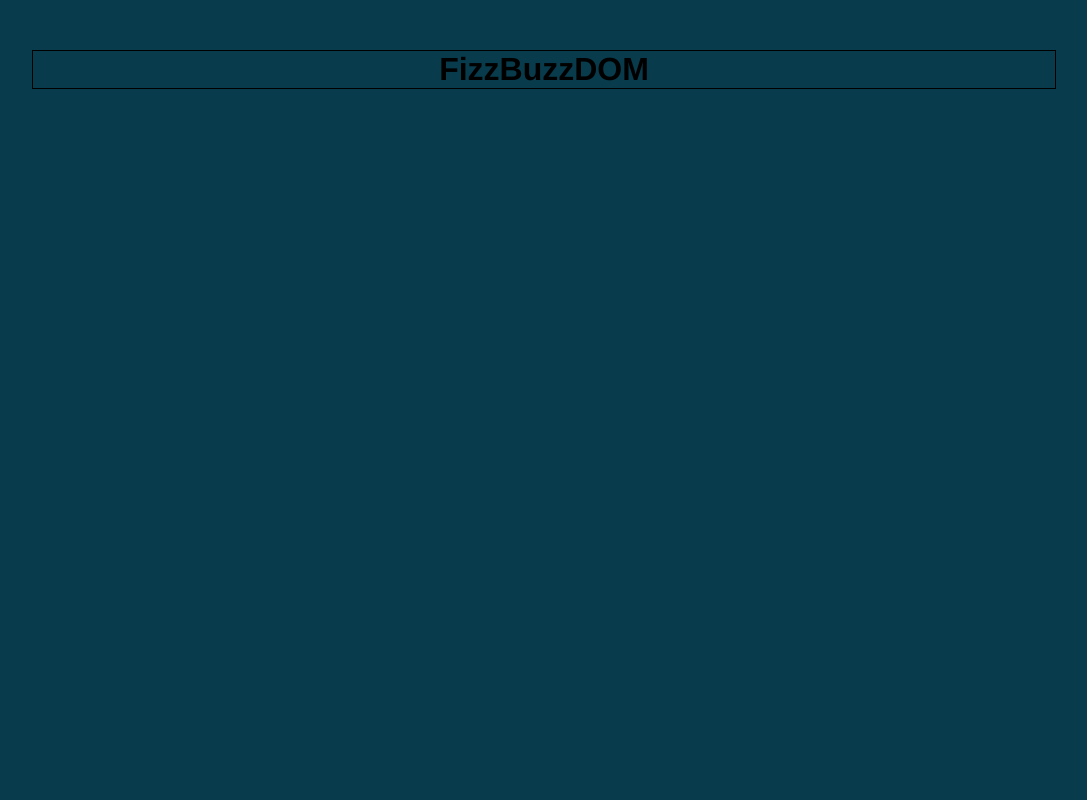
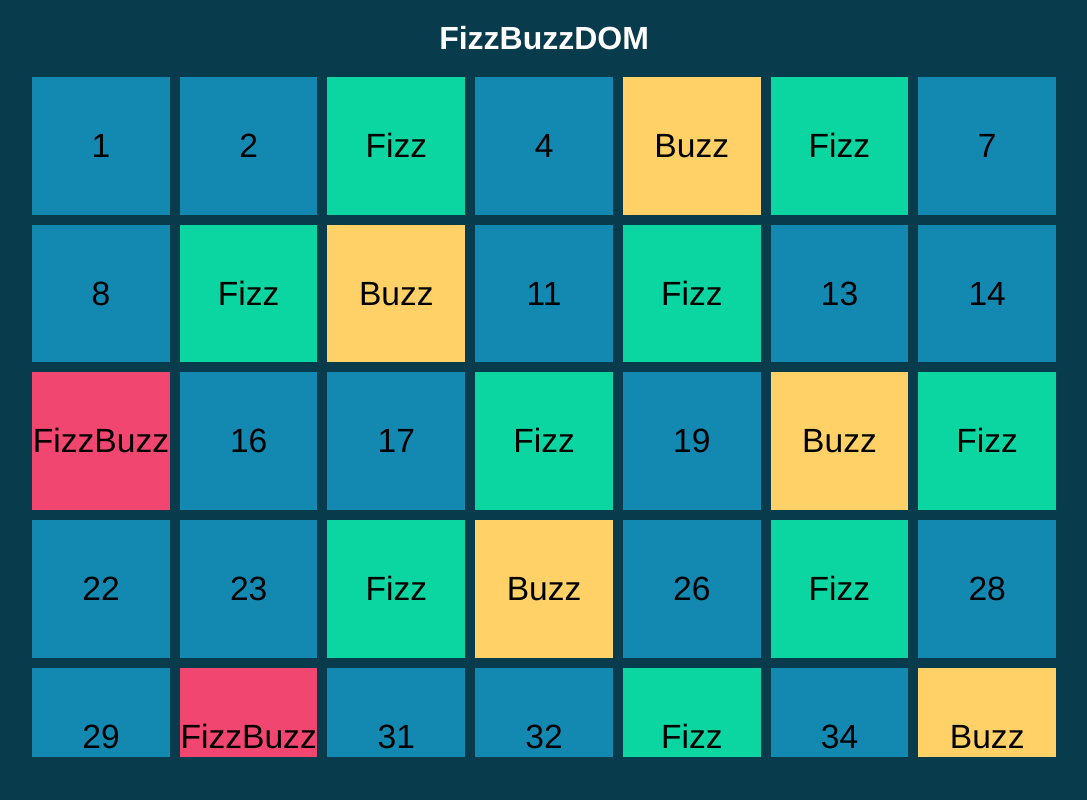
Before and after one commit to sabino-olivieri/js-fizzbuzz, a plain HTML site: page index.html in a window 1280 px wide. Shown: the whole page, without its empty margins (96-1183 px from the left). Drawn offline with Linux system fonts and the light colour scheme.

Commit message:
feat: all completed

```diff
--- a/css/style.css
+++ b/css/style.css
@@ -19,22 +19,33 @@ body {
 }
 
 .container {
-    margin: 50px auto;
+    margin: 20px auto 0 auto;
     width: 80%;
     text-align: center;
-    border: 1px solid black;
+}
+
+h1 {
+    color: white;
+    margin-bottom: 20px;
 }
 
 .row {
     display: flex;
     flex-wrap: wrap;
     gap: var(--gap);
+    justify-content: center;
+    height: 85vh;
+    overflow-y: auto;
 }
 
 .col {
     width: calc(100% / 7  - (var(--gap) * 6 / 7));
     aspect-ratio: 1 / 1;
-    border: 1px solid black;
+    display: flex;
+    align-items: center;
+    justify-content: center;
+    font-size: calc(2.5vw + 0.1rem);
+    word-break: break-word;
 }
 
 .bg-blue {
--- a/js/script.js
+++ b/js/script.js
@@ -0,0 +1,51 @@
+// creo variabili per il contenuto e la classe sfondo
+let content, background;
+
+// creo variabile per elemento row in html
+const rowElem = document.querySelector(".row");
+
+// creo ciclo che si ripete 100 volte
+for (let i = 1; i <= 100; i++) {
+
+    // se è multiplo di 3 e di 5
+    if (i % 3 === 0 && i % 5 === 0) {
+
+        // assegno il contenuto e lo sfondo
+        content = "FizzBuzz";
+        background = "bg-red"
+        console.log("FizzBuzz");
+
+    } else if (i % 3 === 0) {
+
+        // assegno il contenuto e lo sfondo
+        content = "Fizz";
+        background = "bg-green"
+        console.log("Fizz");
+
+    } else if (i % 5 === 0) {
+
+        // assegno il contenuto e lo sfondo
+        content = "Buzz";
+        background = "bg-yellow";
+        console.log("Buzz");
+
+    } else {
+
+        // assegno il contenuto e lo sfondo
+        content = i;
+        background = "bg-blue";
+        console.log(i);
+
+    }
+
+    // creo elemento col da inserire in html
+    const colElem = document.createElement("div");
+    // assegno la classe col e la classe per lo sfondo
+    colElem.classList.add("col", background);
+    console.log(colElem);
+    // inserisco il contenuto nell'elemento col
+    colElem.innerHTML = content;
+    // aggiungo colElem all'interno di row
+    rowElem.append(colElem);
+
+}
```
Also changed, not shown: 1 other file.
